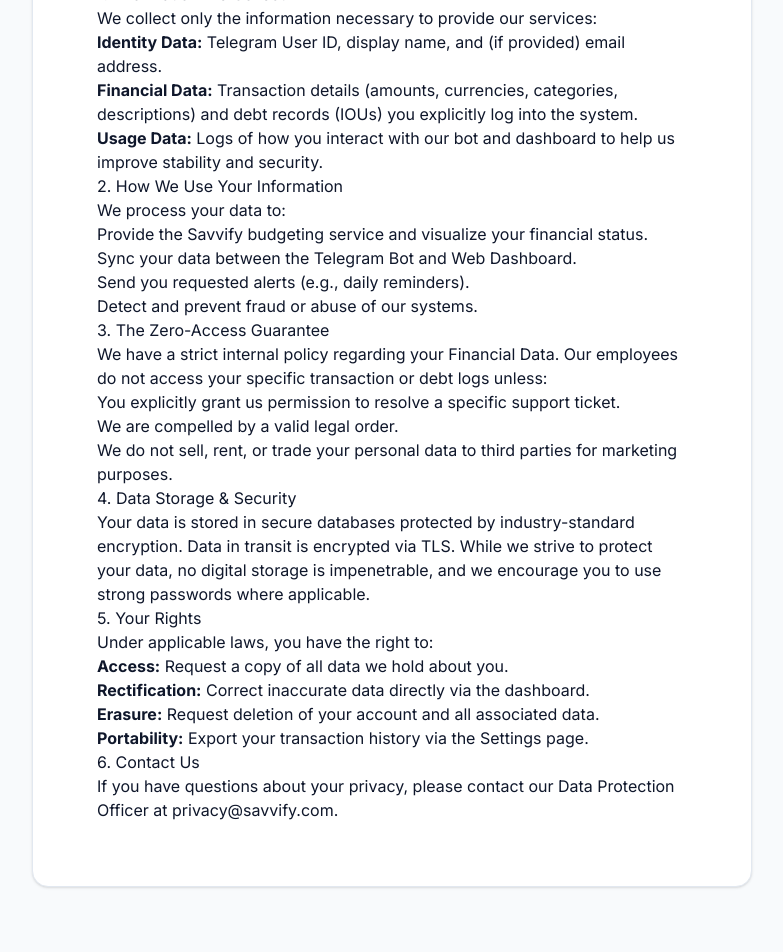
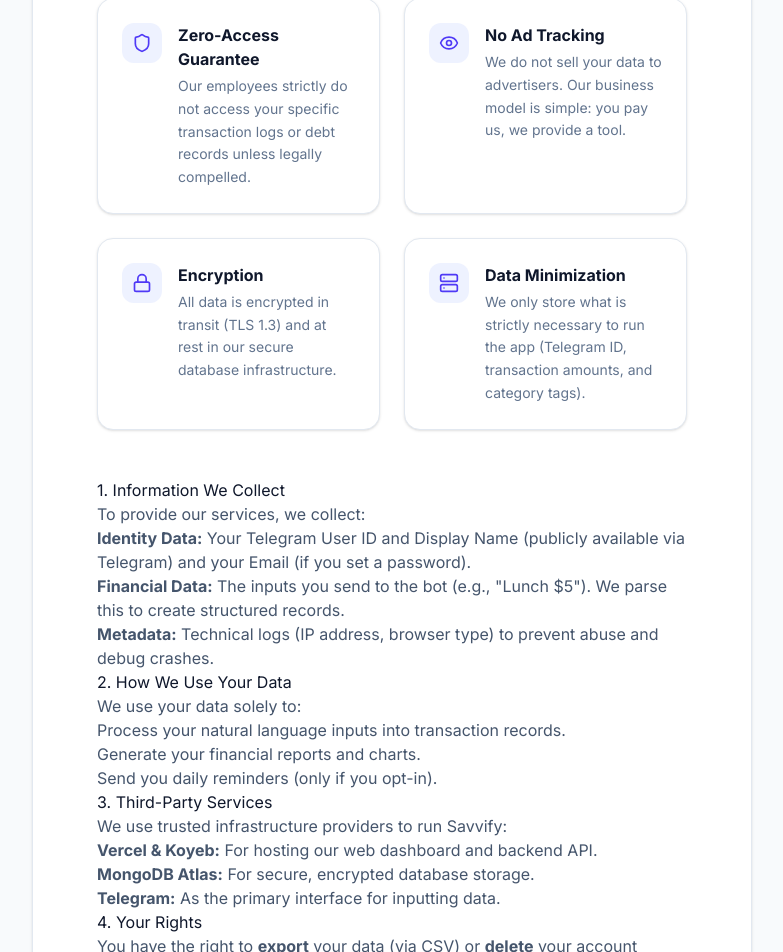
Before and after one commit to pr0meth4us/savvify-web, a Next.js app: page /privacy in a window 1280 px wide. Shown: the part 480-1432 px from the top of the page, without its empty margins (248-1031 px from the left). Built offline with nearby package versions, Linux system fonts and the light colour scheme.

Commit message:
new looks

```diff
--- a/app/(legal)/privacy/page.tsx
+++ b/app/(legal)/privacy/page.tsx
@@ -1,5 +1,6 @@
 import React from 'react';
 import { Metadata } from 'next';
+import { Shield, Eye, Lock, Server } from 'lucide-react';
 
 export const metadata: Metadata = {
   title: 'Privacy Policy | Savvify',
@@ -7,64 +8,96 @@
 
 export default function PrivacyPage() {
   return (
-    <article className="prose prose-slate prose-lg max-w-none prose-headings:font-bold prose-headings:text-slate-900 prose-p:text-slate-600 prose-a:text-indigo-600 hover:prose-a:text-indigo-500">
-      <div className="mb-10 border-b border-slate-100 pb-10">
-        <span className="inline-block rounded-full bg-indigo-50 px-3 py-1 text-xs font-semibold text-indigo-600 mb-4">
+    <div className="space-y-12">
+      {/* Header */}
+      <div className="border-b border-slate-100 pb-10">
+        <span className="inline-block rounded-full bg-slate-100 px-3 py-1 text-xs font-semibold text-slate-600 mb-6">
           Last Updated: December 2025
         </span>
-        <h1 className="mb-4 text-4xl font-extrabold tracking-tight text-slate-900 sm:text-5xl">
+        <h1 className="text-4xl font-extrabold tracking-tight text-slate-900 sm:text-5xl mb-4">
           Privacy Policy
         </h1>
         <p className="text-xl text-slate-500 leading-relaxed">
-          We believe you should own your financial data. Here is exactly how we handle your information.
+          Your finance data is yours. We don't sell it, we don't view it, and we protect it.
         </p>
       </div>
 
-      <h3>1. Information We Collect</h3>
-      <p>We collect only the information necessary to provide our services:</p>
-      <ul>
-        <li><strong>Identity Data:</strong> Telegram User ID, display name, and (if provided) email address.</li>
-        <li><strong>Financial Data:</strong> Transaction details (amounts, currencies, categories, descriptions) and debt records (IOUs) you explicitly log into the system.</li>
-        <li><strong>Usage Data:</strong> Logs of how you interact with our bot and dashboard to help us improve stability and security.</li>
-      </ul>
+      {/* Key Highlights Grid */}
+      <div className="grid gap-6 md:grid-cols-2 mb-12">
+        <PrivacyCard
+          icon={Shield}
+          title="Zero-Access Guarantee"
+          description="Our employees strictly do not access your specific transaction logs or debt records unless legally compelled."
+        />
+        <PrivacyCard
+          icon={Eye}
+          title="No Ad Tracking"
+          description="We do not sell your data to advertisers. Our business model is simple: you pay us, we provide a tool."
+        />
+        <PrivacyCard
+          icon={Lock}
+          title="Encryption"
+          description="All data is encrypted in transit (TLS 1.3) and at rest in our secure database infrastructure."
+        />
+        <PrivacyCard
+          icon={Server}
+          title="Data Minimization"
+          description="We only store what is strictly necessary to run the app (Telegram ID, transaction amounts, and category tags)."
+        />
+      </div>
 
-      <h3>2. How We Use Your Information</h3>
-      <p>We process your data to:</p>
-      <ul>
-        <li>Provide the Savvify budgeting service and visualize your financial status.</li>
-        <li>Sync your data between the Telegram Bot and Web Dashboard.</li>
-        <li>Send you requested alerts (e.g., daily reminders).</li>
-        <li>Detect and prevent fraud or abuse of our systems.</li>
-      </ul>
+      {/* Detailed Prose */}
+      <article className="prose prose-slate prose-lg max-w-none text-slate-600">
+        <h3 className="text-slate-900">1. Information We Collect</h3>
+        <p>To provide our services, we collect:</p>
+        <ul className="marker:text-indigo-500">
+          <li><strong>Identity Data:</strong> Your Telegram User ID and Display Name (publicly available via Telegram) and your Email (if you set a password).</li>
+          <li><strong>Financial Data:</strong> The inputs you send to the bot (e.g., "Lunch $5"). We parse this to create structured records.</li>
+          <li><strong>Metadata:</strong> Technical logs (IP address, browser type) to prevent abuse and debug crashes.</li>
+        </ul>
 
-      <h3>3. The Zero-Access Guarantee</h3>
-      <p>
-        We have a strict internal policy regarding your Financial Data. Our employees do not access your specific transaction or debt logs unless:
-      </p>
-      <ul>
-        <li>You explicitly grant us permission to resolve a specific support ticket.</li>
-        <li>We are compelled by a valid legal order.</li>
-      </ul>
-      <p>We do not sell, rent, or trade your personal data to third parties for marketing purposes.</p>
+        <h3 className="text-slate-900">2. How We Use Your Data</h3>
+        <p>We use your data solely to:</p>
+        <ul className="marker:text-indigo-500">
+          <li>Process your natural language inputs into transaction records.</li>
+          <li>Generate your financial reports and charts.</li>
+          <li>Send you daily reminders (only if you opt-in).</li>
+        </ul>
 
-      <h3>4. Data Storage & Security</h3>
-      <p>
-        Your data is stored in secure databases protected by industry-standard encryption. Data in transit is encrypted via TLS. While we strive to protect your data, no digital storage is impenetrable, and we encourage you to use strong passwords where applicable.
-      </p>
+        <h3 className="text-slate-900">3. Third-Party Services</h3>
+        <p>We use trusted infrastructure providers to run Savvify:</p>
+        <ul className="marker:text-indigo-500">
+          <li><strong>Vercel & Koyeb:</strong> For hosting our web dashboard and backend API.</li>
+          <li><strong>MongoDB Atlas:</strong> For secure, encrypted database storage.</li>
+          <li><strong>Telegram:</strong> As the primary interface for inputting data.</li>
+        </ul>
 
-      <h3>5. Your Rights</h3>
-      <p>Under applicable laws, you have the right to:</p>
-      <ul>
-        <li><strong>Access:</strong> Request a copy of all data we hold about you.</li>
-        <li><strong>Rectification:</strong> Correct inaccurate data directly via the dashboard.</li>
-        <li><strong>Erasure:</strong> Request deletion of your account and all associated data.</li>
-        <li><strong>Portability:</strong> Export your transaction history via the Settings page.</li>
-      </ul>
+        <h3 className="text-slate-900">4. Your Rights</h3>
+        <p>
+          You have the right to <strong>export</strong> your data (via CSV) or <strong>delete</strong> your account entirely at any time via the Settings page. Upon deletion, all your financial records are permanently purged from our active database.
+        </p>
 
-      <h3>6. Contact Us</h3>
-      <p>
-        If you have questions about your privacy, please contact our Data Protection Officer at <a href="mailto:privacy@savvify.com">privacy@savvify.com</a>.
-      </p>
-    </article>
+        <h3 className="text-slate-900">5. Contact</h3>
+        <p>
+          Questions about privacy? Email our Data Protection Officer at <a href="mailto:privacy@savvify.com" className="text-indigo-600 no-underline hover:underline">privacy@savvify.com</a>.
+        </p>
+      </article>
+    </div>
   );
 }
+
+function PrivacyCard({ icon: Icon, title, description }: { icon: any, title: string, description: string }) {
+  return (
+    <div className="flex gap-4 p-6 rounded-2xl bg-white border border-slate-200 shadow-sm">
+      <div className="flex-shrink-0">
+        <div className="w-10 h-10 rounded-xl bg-indigo-50 flex items-center justify-center text-indigo-600">
+          <Icon className="w-5 h-5" />
+        </div>
+      </div>
+      <div>
+        <h4 className="font-bold text-slate-900 mb-1">{title}</h4>
+        <p className="text-sm text-slate-500 leading-relaxed">{description}</p>
+      </div>
+    </div>
+  );
+}
--- /dev/null
+++ b/app/(legal)/refund/page.tsx
@@ -0,0 +1,72 @@
+import React from 'react';
+import { Metadata } from 'next';
+import { RefreshCcw, Mail, CheckCircle2, AlertCircle } from 'lucide-react';
+
+export const metadata: Metadata = {
+  title: 'Refund Policy | Savvify',
+};
+
+export default function RefundPage() {
+  return (
+    <div className="space-y-12">
+      {/* Header */}
+      <div className="border-b border-slate-100 pb-10">
+        <span className="inline-flex items-center gap-2 rounded-full bg-emerald-50 px-3 py-1 text-xs font-semibold text-emerald-700 mb-6">
+          <CheckCircle2 className="w-3 h-3" /> 30-Day Money-Back Guarantee
+        </span>
+        <h1 className="text-4xl font-extrabold tracking-tight text-slate-900 sm:text-5xl mb-4">
+          Refund Policy
+        </h1>
+        <p className="text-xl text-slate-500 leading-relaxed max-w-2xl">
+          We want you to be happy with Savvify. If it’s not right for you, we’ll make it right.
+        </p>
+      </div>
+
+      {/* Policy Content */}
+      <div className="prose prose-slate prose-lg max-w-none">
+
+        <div className="grid gap-8 md:grid-cols-2 mb-12 not-prose">
+          <div className="bg-slate-50 p-6 rounded-2xl border border-slate-100">
+            <div className="w-10 h-10 bg-white rounded-xl shadow-sm flex items-center justify-center mb-4 text-indigo-600">
+              <RefreshCcw className="w-5 h-5" />
+            </div>
+            <h3 className="text-lg font-bold text-slate-900 mb-2">The Guarantee</h3>
+            <p className="text-slate-600">
+              If you are not satisfied with Savvify for any reason within your first <strong>30 days</strong>, we will issue a full refund. No questions asked.
+            </p>
+          </div>
+          <div className="bg-slate-50 p-6 rounded-2xl border border-slate-100">
+            <div className="w-10 h-10 bg-white rounded-xl shadow-sm flex items-center justify-center mb-4 text-rose-600">
+              <AlertCircle className="w-5 h-5" />
+            </div>
+            <h3 className="text-lg font-bold text-slate-900 mb-2">After 30 Days</h3>
+            <p className="text-slate-600">
+              We do not offer refunds for partial months after the initial 30-day period. You can cancel anytime to stop future billing.
+            </p>
+          </div>
+        </div>
+
+        <h3>How to Request a Refund</h3>
+        <p>
+          Simply email us from the email address associated with your account. We generally process refunds within 24-48 hours.
+        </p>
+        <ul>
+          <li><strong>Email:</strong> <a href="mailto:support@savvify.com" className="text-indigo-600 no-underline hover:underline">support@savvify.com</a></li>
+          <li><strong>Subject:</strong> Refund Request</li>
+        </ul>
+
+        <h3>Cancellation vs. Refund</h3>
+        <p>
+          You can <strong>cancel</strong> your subscription at any time inside the app settings. This stops the auto-renewal.
+          If you cancel inside the app, you will continue to have access until the end of your billing cycle.
+          A <strong>refund</strong> request removes your access immediately and returns your money.
+        </p>
+
+        <h3>Processing Time</h3>
+        <p>
+          Once initiated, the refund usually takes <strong>5-10 business days</strong> to appear on your bank statement, depending on your financial institution.
+        </p>
+      </div>
+    </div>
+  );
+}
```
Also changed, not shown: app/(legal)/terms/page.tsx (+43 -24 lines), 1 other file (tests, documents, lock files or other folders).
